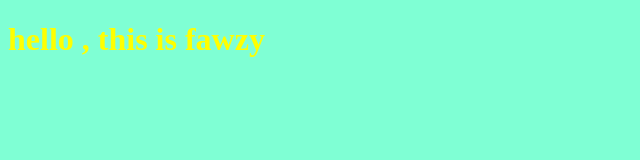
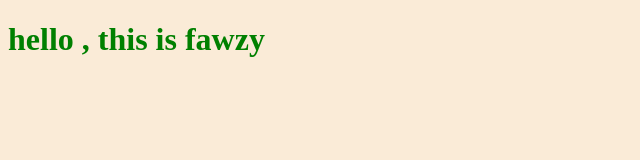
Before and after one commit to fawziielfaramawii/myproject, a plain HTML site: page index.html in a window 1280 px wide. Shown: the whole page, without its empty margins (0-640 px from the left). Drawn offline with Linux system fonts and the light colour scheme.

Commit message:
changing style for the title

```diff
--- a/style.css
+++ b/style.css
@@ -1,8 +1,8 @@
 h1{
-color:yellow;
+color:green;
 
 }
 body{
 
-    background-color: aquamarine;
+    background-color:antiquewhite;
 }
```
